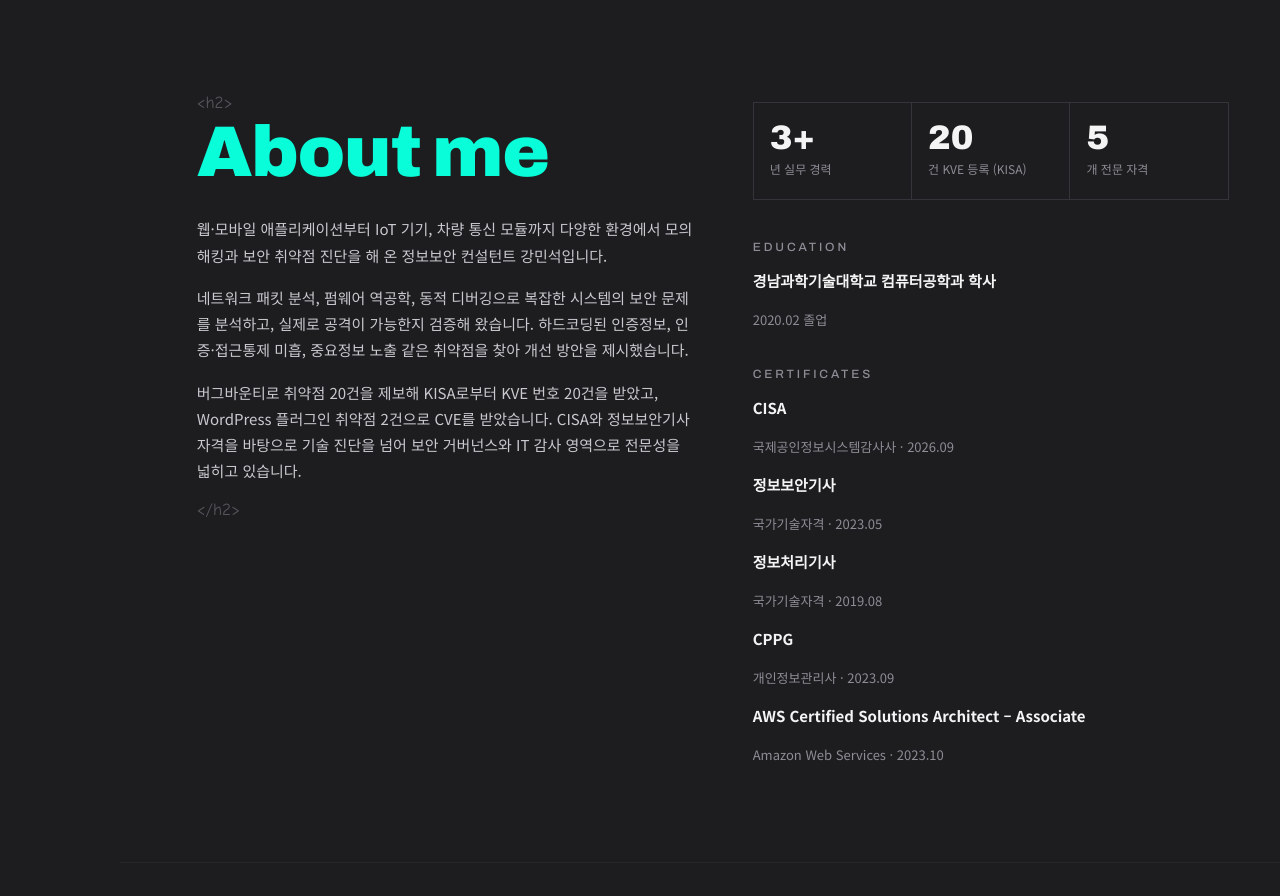
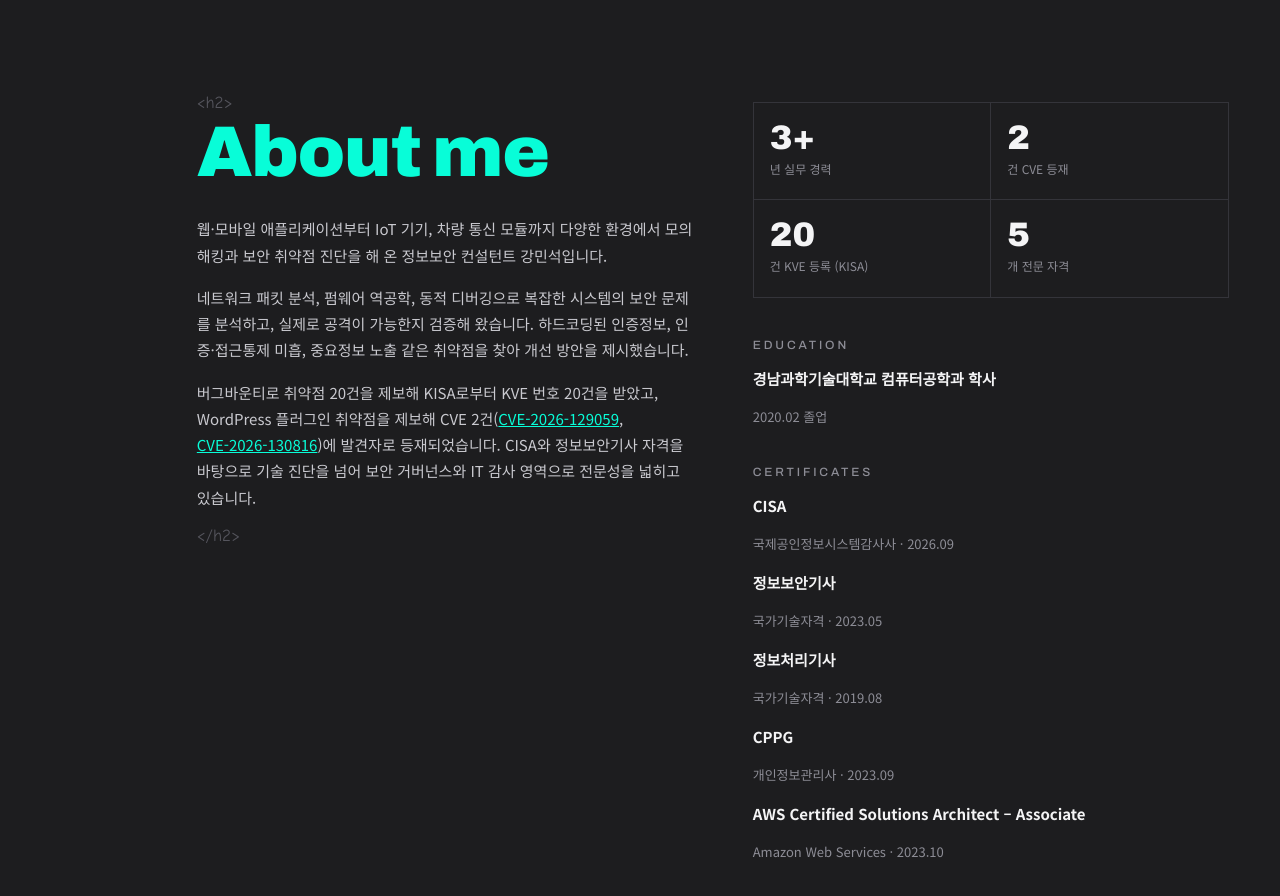
Before and after one commit to remembermepls/remembermepls.github.io, a plain HTML site: page index.html in a window 1280 px wide. Shown: the part 803-1699 px from the top of the page. Drawn offline with Linux system fonts and the light colour scheme; a web font is replaced by a local one.

Commit message:
Add CVE to About section
Co-Authored-By: Claude Opus 5.5 <noreply@anthropic.com>
Claude-Session: https://claude.ai/code/session_01EsPrzYdwS13yWDB3J3hRFe

```diff
--- a/index.html
+++ b/index.html
@@ -91,6 +91,7 @@ h2{font-family:var(--display);font-weight:900;color:var(--mint);font-size:clamp(
 .facts b{display:block;font:900 34px/1 var(--display);color:var(--fg);font-variant-numeric:tabular-nums}
 .facts span{font-size:12px;color:var(--muted)}
 
+.about-facts{grid-template-columns:repeat(2,minmax(0,1fr))}
 /* skills */
 .bars{display:grid;gap:18px;margin-top:6px}
 .bar header{display:flex;justify-content:space-between;font-size:14px;margin-bottom:8px}
@@ -246,13 +247,14 @@ footer{padding-block:28px 40px;color:var(--faint);font-size:12px}
         <div class="lead">
           <p>웹·모바일 애플리케이션부터 IoT 기기, 차량 통신 모듈까지 다양한 환경에서 모의해킹과 보안 취약점 진단을 해 온 정보보안 컨설턴트 강민석입니다.</p>
           <p>네트워크 패킷 분석, 펌웨어 역공학, 동적 디버깅으로 복잡한 시스템의 보안 문제를 분석하고, 실제로 공격이 가능한지 검증해 왔습니다. 하드코딩된 인증정보, 인증·접근통제 미흡, 중요정보 노출 같은 취약점을 찾아 개선 방안을 제시했습니다.</p>
-          <p>버그바운티로 취약점 20건을 제보해 KISA로부터 KVE 번호 20건을 받았고, WordPress 플러그인 취약점 2건으로 CVE를 받았습니다. CISA와 정보보안기사 자격을 바탕으로 기술 진단을 넘어 보안 거버넌스와 IT 감사 영역으로 전문성을 넓히고 있습니다.</p>
+          <p>버그바운티로 취약점 20건을 제보해 KISA로부터 KVE 번호 20건을 받았고, WordPress 플러그인 취약점을 제보해 CVE 2건(<a href="#cve" style="color:var(--mint);white-space:nowrap">CVE-2026-129059</a>, <a href="#cve" style="color:var(--mint);white-space:nowrap">CVE-2026-130816</a>)에 발견자로 등재되었습니다. CISA와 정보보안기사 자격을 바탕으로 기술 진단을 넘어 보안 거버넌스와 IT 감사 영역으로 전문성을 넓히고 있습니다.</p>
         </div>
         <span class="tag">&lt;/h2&gt;</span>
       </div>
       <div>
-        <div class="facts" style="margin-top:8px">
+        <div class="facts about-facts" style="margin-top:8px">
           <div><b>3+</b><span>년 실무 경력</span></div>
+          <div><b>2</b><span>건 CVE 등재</span></div>
           <div><b>20</b><span>건 KVE 등록 (KISA)</span></div>
           <div><b>5</b><span>개 전문 자격</span></div>
         </div>
```
